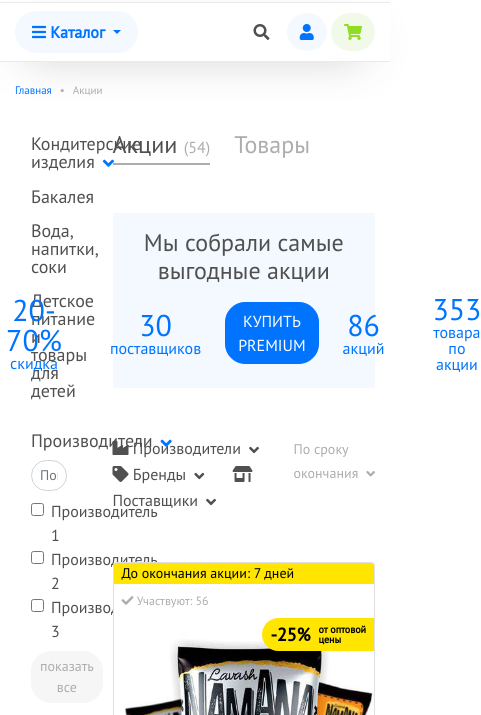
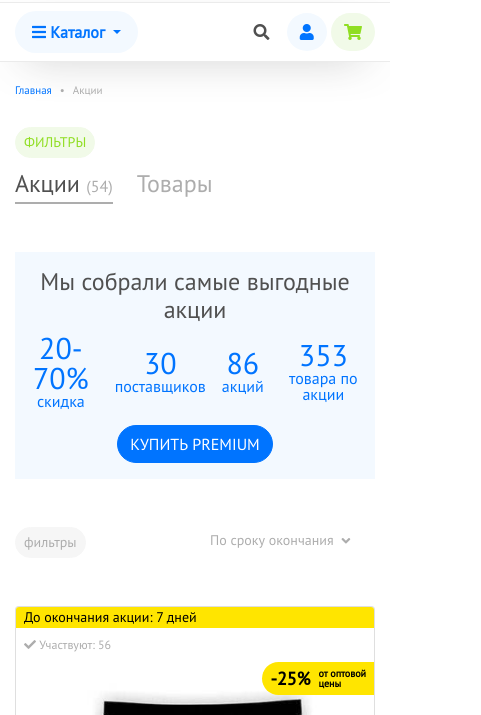
Before and after one commit to serge-mur/ok-template, a website: page assets/src/action-premium.html in a window 390 px wide. Shown: the part 129-844 px from the top of the page, 481 px wide, since content can reach past the window. Drawn offline with nearby package versions, Linux system fonts and the light colour scheme; files that its build step writes are made by us from their sources; files whose address does not match are found by name.

Commit message:
correct responsive

```diff
--- a/assets/src/action-premium.html
+++ b/assets/src/action-premium.html
@@ -30,9 +30,10 @@
                     </div>
                 </div>
                 <div class="row">
-                    <div class="col-3">
-
-                        <ul class="nav flex-column flex-nowrap" id="catalog-nav">
+                    <div class="col-12 col-lg-3">
+                        <a class="btn btn-secondary-inverse btn-sm d-lg-none mb-2" data-toggle="collapse" href="#catalog-nav" aria-expanded="false" aria-controls="catalog-nav">Фильтры</a>
+                        <aside id="sidebar">
+                            <ul class="nav flex-column flex-nowrap collapse show" id="catalog-nav">
                                 <li class="nav-item">
                                     <a class="nav-link collapsed" href="#submenu1" data-toggle="collapse" data-target="#submenu1">Кондитерские изделия</a>
                                     <div class="collapse" id="submenu1" aria-expanded="false">
@@ -115,9 +116,9 @@
                                 </li>
 
                             </ul>
-
+                        </aside>
                     </div>
-                    <div class="col-9">
+                    <div class="col-12 col-lg-9">
 
                         <nav class="nav nav-links">
                             <a class="nav-link active" href="#">Акции <span>(54)</span></a>
@@ -129,20 +130,28 @@
                             <div class="d-flex align-items-center justify-content-center in">
                                 <div><span>20-70%</span><span>скидка</span></div>
                                 <div><span>30</span><span>поставщиков</span></div>
-                                <button class="btn btn-primary">Купить premium</button>
+                                <button class="btn btn-primary d-none d-sm-block">Купить premium</button>
                                 <div><span>86</span><span>акций</span></div>
                                 <div><span>353</span><span>товара по акции</span></div>
                             </div>
+                            <button class="btn btn-primary d-sm-none mt-3">Купить premium</button>
                         </div>
 
-                        <div class="d-flex justify-content-between sorting-block mb-5">
-                            <div class="left-block">
+                        <div class="row sorting-block mb-5">
+                            <div class="col-6 col-sm-8">
+                                <div class="left-block d-none d-lg-block">
                                     <a href="#"><i class="fas fa-industry"></i> Производители</a>
                                     <a href="#"><i class="fas fa-tag"></i> Бренды</a>
                                     <a href="#"><i class="fas fa-store-alt"></i> Поставщики</a>
                                 </div>
-                            <div class="right-block">
+                                <div class="left-block d-lg-none">
+                                    <button class="btn btn-more btn-sm">фильтры</button>
+                                </div>
+                            </div>
+                            <div class="col-6 col-sm-4">
+                                <div class="right-block text-lg-right">
                                     <a href="#">По сроку окончания</a>
+                                </div>
                             </div>
                         </div>
 
--- a/assets/src/js/my.js
+++ b/assets/src/js/my.js
@@ -54,4 +54,19 @@ $('[data-toggle="sticky-onscroll"]').each(function () {
     stickyToggle(sticky, stickyWrapper, $(window));
 });
 
+function toggleSidebar() {
+    var w = $(window).width();
+    if (w <= 991) {
+        $('#sidebar>.collapse').removeClass('show');
+    } else {
+        $('#sidebar>.collapse').addClass('show');
+    }
+}
+
+$(window).resize(function () {
+    toggleSidebar();
+});
+
+toggleSidebar();
+
 });//document ready end
--- a/assets/src/style/my.scss
+++ b/assets/src/style/my.scss
@@ -355,6 +355,16 @@ h1 {
         }
     }
 }
+@include media-breakpoint-down(sm) {
+    .info-prem-block {
+        .in {
+            div {
+                margin: 0 .5rem;
+            }
+        }
+    }
+}
+
 .sorting-block {
     a {
         padding: 1rem 0;
```
Also changed, not shown: assets/build/action-premium.html, assets/build/css/main.css, assets/build/css/main.min.css, assets/build/js/main.js, assets/build/js/main.min.js, 2 other files. Lines whose indentation alone changed are shown as unchanged.
